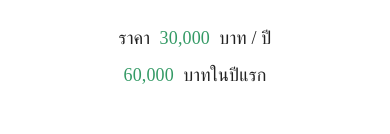
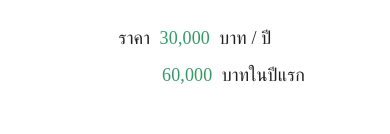
Before and after one commit to DomeNTPS/sale-page, a Next.js app: page / in a window 390 px wide. Shown: the part 710-844 px from the top of the page. Built offline with nearby package versions, Linux system fonts and the light colour scheme.

Commit message:
service css fix

```diff
--- a/styles/indexStyle.css
+++ b/styles/indexStyle.css
@@ -86,6 +86,7 @@
     font-size: 28px;
     line-height: 42px;
     justify-content: center;
+    padding-left: 120px;
 }
 
 .M0-button {
@@ -202,6 +203,7 @@
         font-size: 18px;
         line-height: 27px;
         justify-content: center;
+        padding-left: 77px;
     }
 
     .slide-contain {
--- a/styles/serviceStyle.css
+++ b/styles/serviceStyle.css
@@ -36,7 +36,6 @@
 .service-icon {
     display: flex;
     justify-content: center;
-    margin: 80px 250px 0px 250px;
 }
 
 .icon {
```
